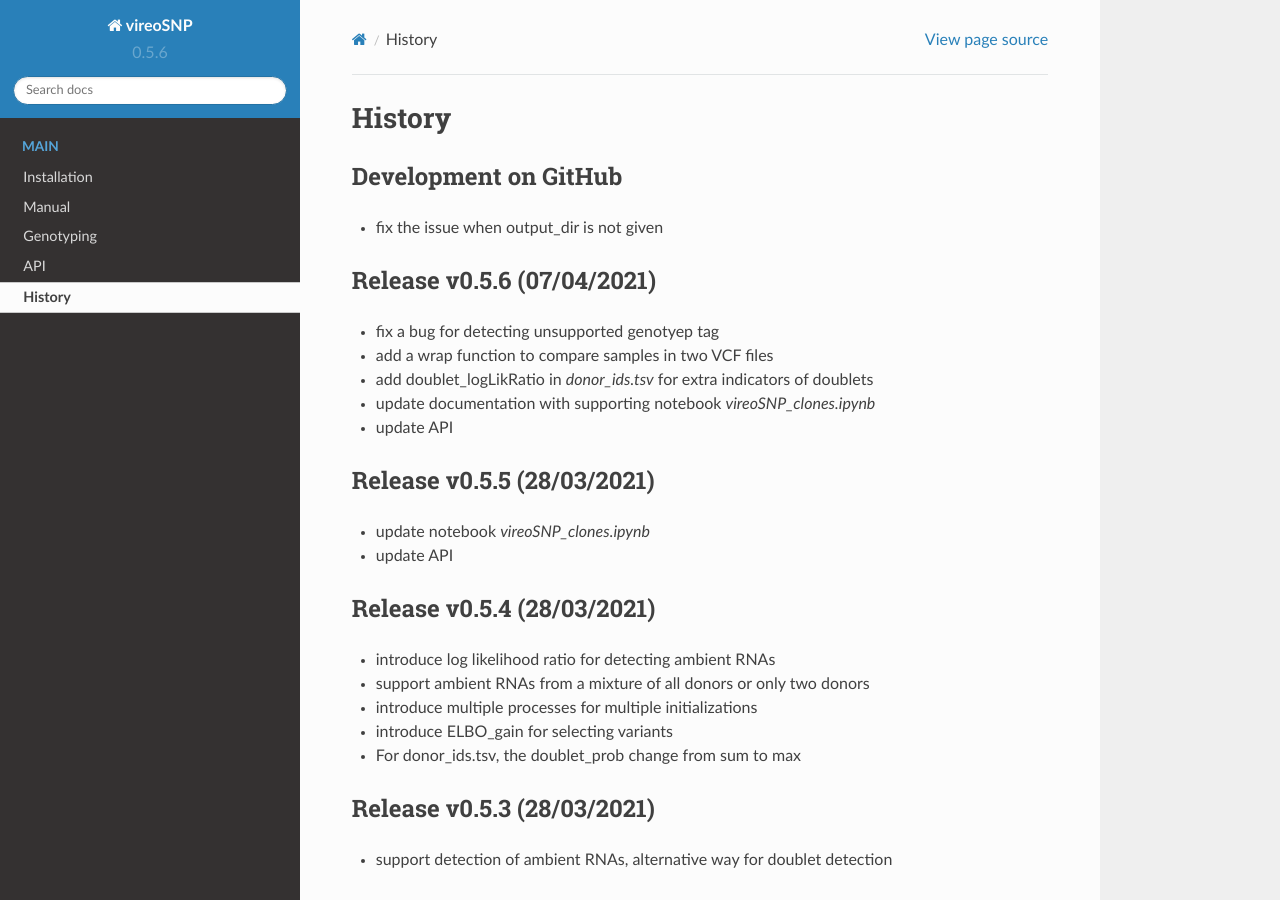
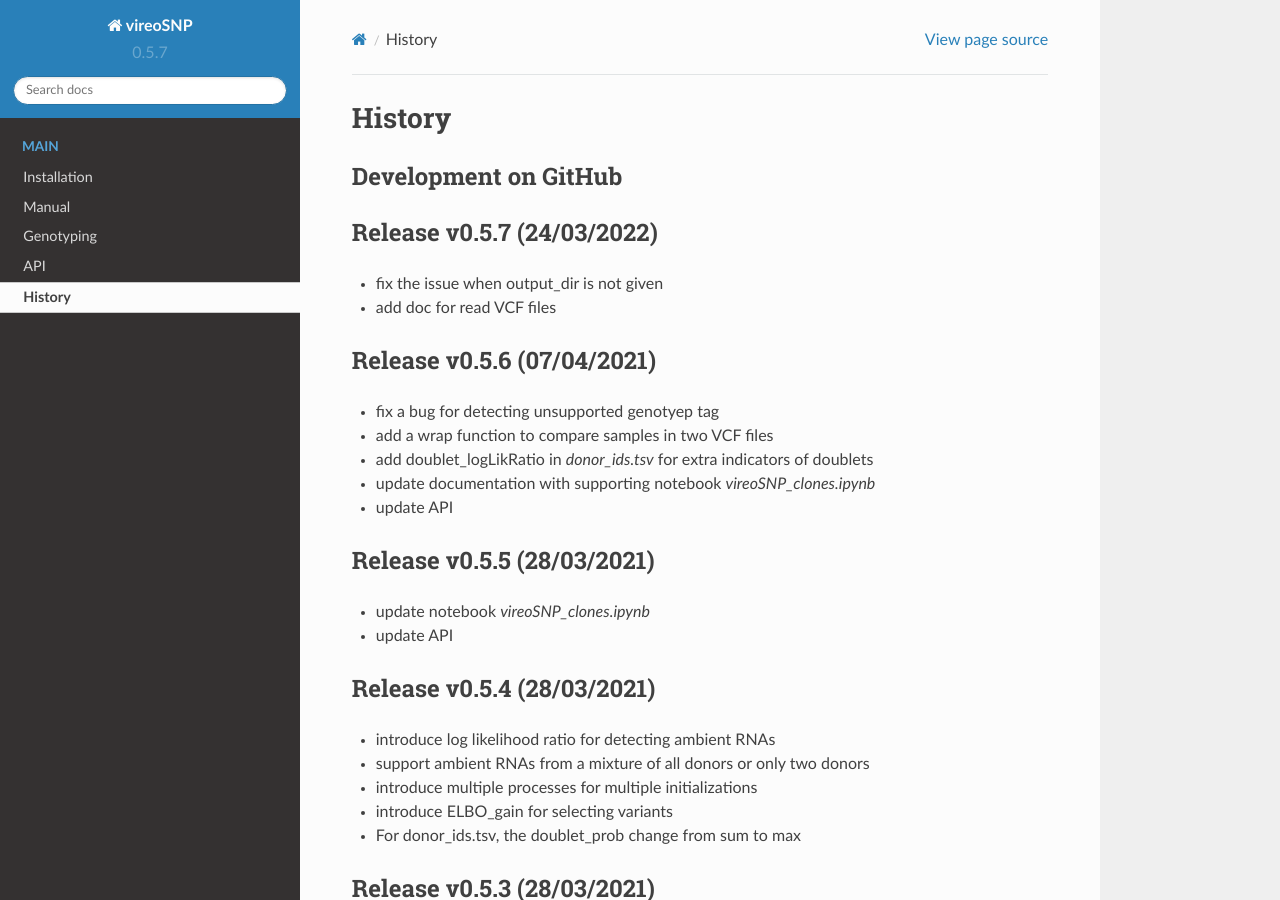
Before and after one commit to single-cell-genetics/vireo, a Sphinx documentation site: the page built from doc/release.rst, in a window 1280 px wide and 900 px high. Built offline with Sphinx 7.4.7 and the Read the Docs theme 2.0.0, drawn with Linux system fonts in a browser that asks for light colours; formulas are drawn with MathJax 3; pages that are not in the unit, such as notebooks, are missing from menus.

Commit message:
v0.5.7 for vcf doc

```diff
--- a/doc/release.rst
+++ b/doc/release.rst
@@ -4,7 +4,11 @@ History
 
 Development on GitHub
 =====================
+
+Release v0.5.7 (24/03/2022)
+===========================
 * fix the issue when output_dir is not given
+* add doc for read VCF files
 
 Release v0.5.6 (07/04/2021)
 ===========================
--- a/vireoSNP/version.py
+++ b/vireoSNP/version.py
@@ -1 +1 @@
-__version__ = "0.5.6"
+__version__ = "0.5.7"
```
